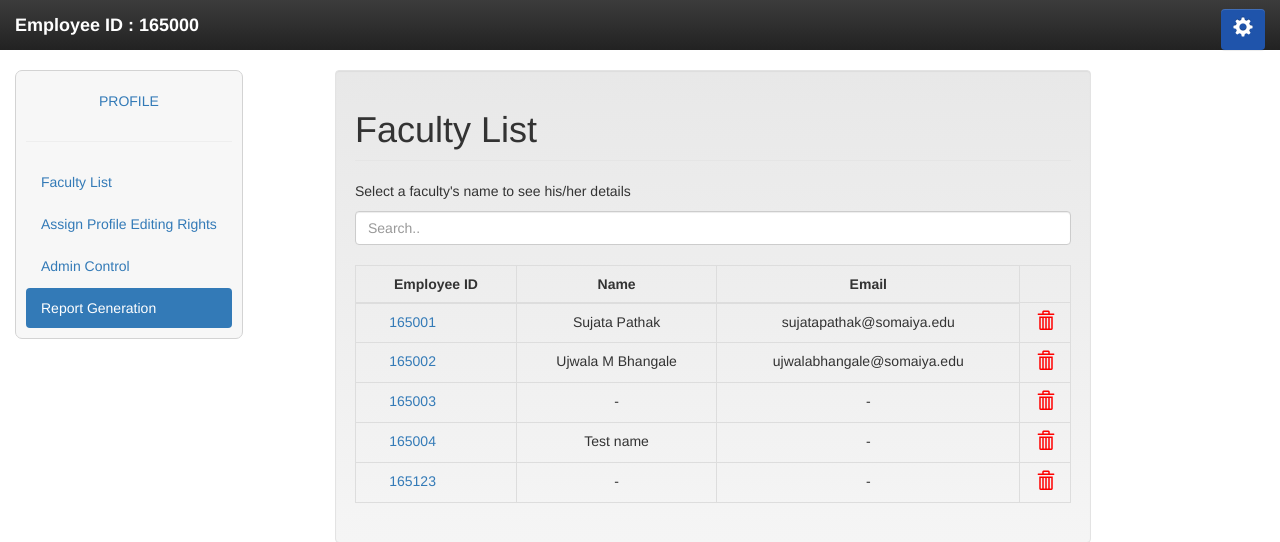
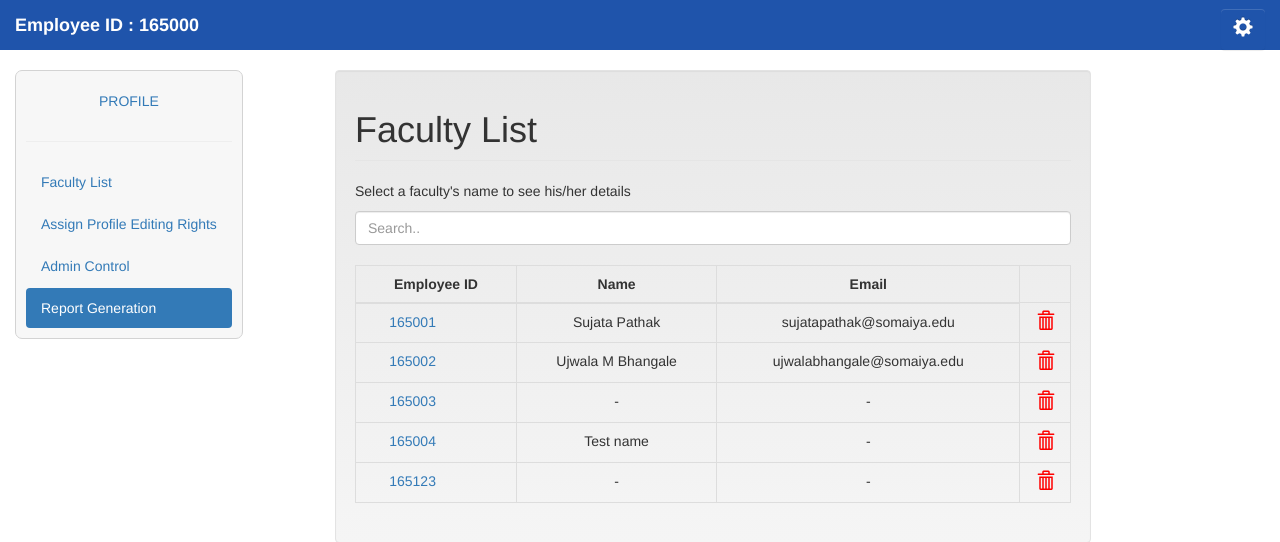
Before and after one commit to ItsTheKayBee/FacultyManagementSystem, a PHP site: page /FacultyManagementSystem/main.php in a window 1280 px wide. Shown: the top 542 px of the page. Run offline with PHP 8.4, Linux system fonts and the light colour scheme; a user stored in the database is signed in; data comes from the database, SQL or seed files in the repository; data that the repository does not hold is empty; some libraries are stand-ins or nearby versions.

Commit message:
Fixed the blacking out of navbar

```diff
--- a/main.php
+++ b/main.php
@@ -913,12 +913,12 @@ if(!isset($_SESSION["firstvisit"]))
 }
 ?>
 <!--NAVBAR-->
-<nav class="navbar navbar-inverse">
+<nav class="navbar " >
     <div class="container-fluid">
         <div class="nav navbar-nav navbar-left" id ="navleft">
             <b>Employee ID : <?php echo $empid; ?></b>
         </div>
-        <div class="navbar-header">
+        <div class="navbar-header ">
             <button type="button" class="navbar-toggle" data-toggle="collapse" data-target="#myNavbar">
                 <span class="icon-bar"></span>
                 <span class="icon-bar"></span>
```
